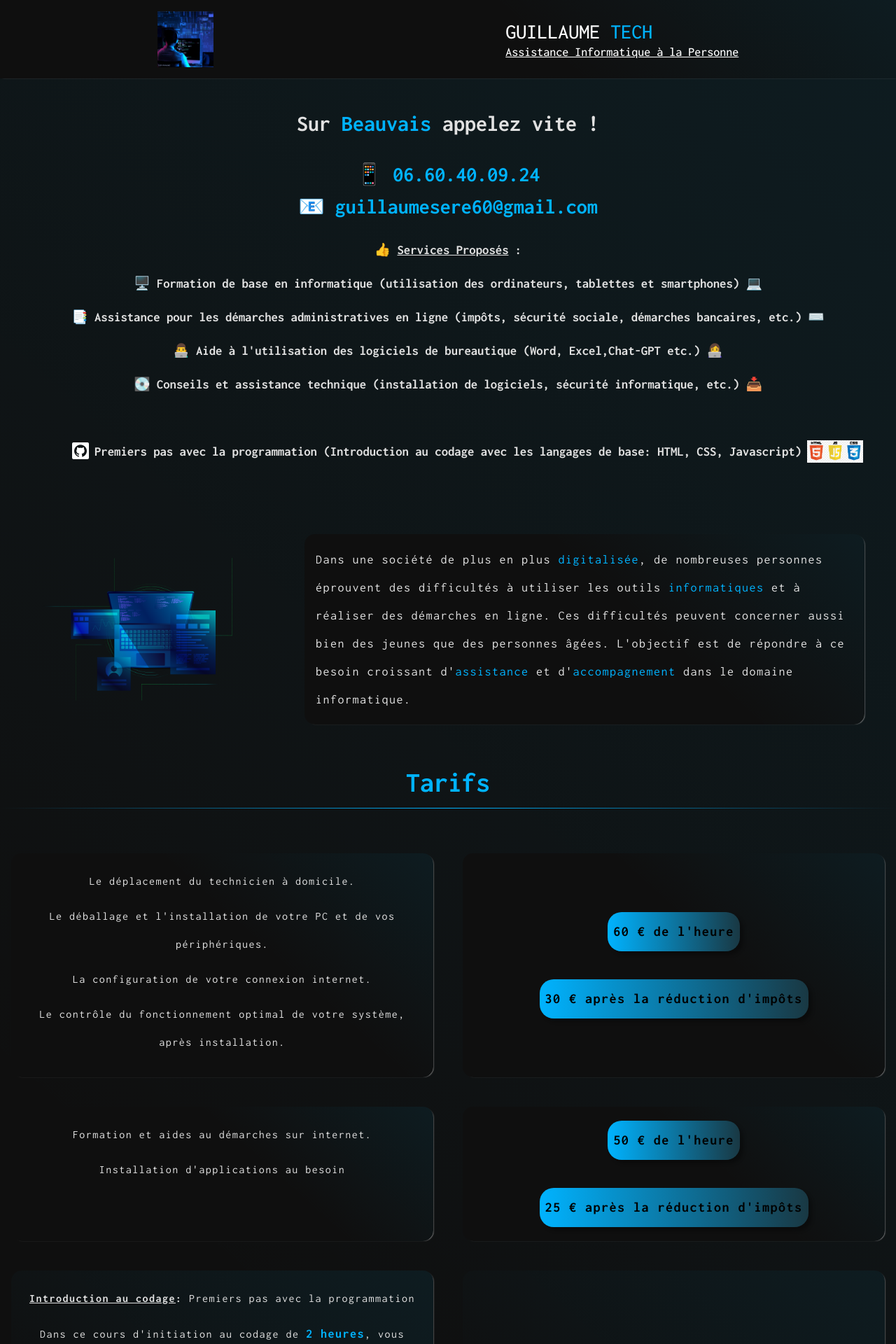
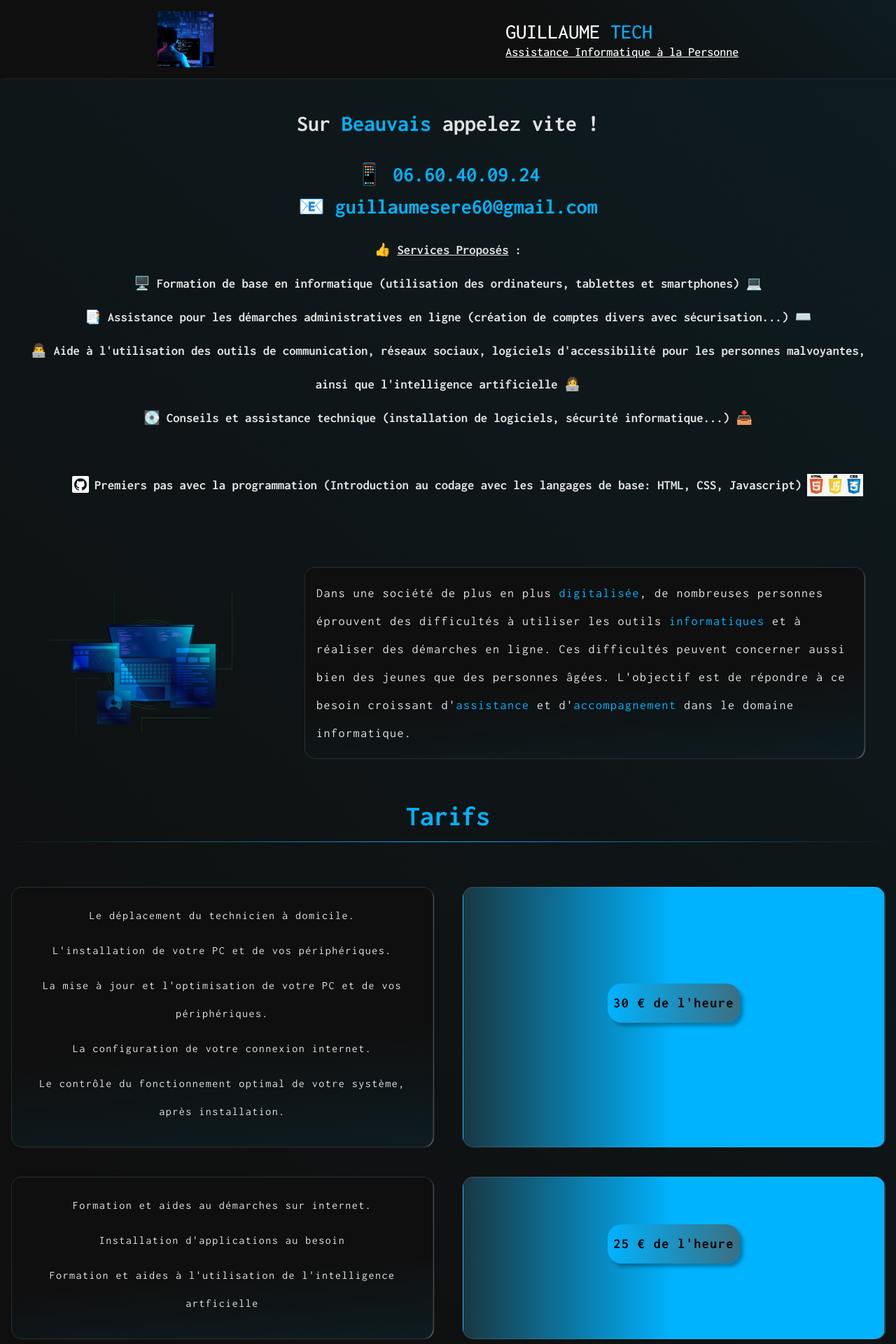
Before and after one commit to GuillaumeSere/guillaume-tech, a React (Create React App) app: page / in a window 1280 px wide. Shown: the top 1920 px of the page at 70% size. Built offline with nearby package versions, Linux system fonts and the light colour scheme.

Commit message:
add info to service

```diff
--- a/src/components/Service.jsx
+++ b/src/components/Service.jsx
@@ -12,10 +12,9 @@ const Service = () => {
             <span className='number'><a className='link' href="mailto:guillaumesere60@gmail.com" target="_blank" rel="noreferrer">📧 guillaumesere60@gmail.com</a></span>
             <h3>👍 <u>Services Proposés</u> :<br/>
            <p> 🖥️ Formation de base en informatique (utilisation des ordinateurs, tablettes et smartphones) 💻<br/>
-            📑 Assistance pour les démarches administratives en ligne (impôts, sécurité sociale, démarches
-                bancaires, etc.) ⌨️<br/>
-                👨‍💻 Aide à l'utilisation des logiciels de bureautique (Word, Excel,Chat-GPT etc.) 👩‍💻<br/>
-                💽 Conseils et assistance technique (installation de logiciels, sécurité informatique, etc.) 📥</p><br/>
+            📑 Assistance pour les démarches administratives en ligne (création de comptes divers avec sécurisation...) ⌨️<br/>
+                👨‍💻 Aide à l'utilisation des outils de communication, réseaux sociaux, logiciels d'accessibilité pour les personnes malvoyantes, ainsi que l'intelligence artificielle 👩‍💻<br/>
+                💽 Conseils et assistance technique (installation de logiciels, sécurité informatique...) 📥</p><br/>
                <img className='github' src={github} alt="github" /> Premiers pas avec la programmation (Introduction au codage avec les langages de base: HTML, CSS, Javascript) <img className='langages' src={langages} alt="langages html, css, javascript" />
                 </h3>
             </div>
--- a/src/components/Tarif.jsx
+++ b/src/components/Tarif.jsx
@@ -8,21 +8,23 @@ const Tarif = () => {
             <div className="box-container">
                 <div className="box">
                     <p>Le déplacement du technicien à domicile.</p>
-                    <p>Le déballage et l'installation de votre PC et de vos périphériques.</p>
+                    <p>L'installation de votre PC et de vos périphériques.</p>
+                    <p>La mise à jour et l'optimisation de votre PC et de vos périphériques.</p>
                     <p>La configuration de votre connexion internet.</p>
                     <p>Le contrôle du fonctionnement optimal de votre système, après installation.</p>
                 </div>
                 <div className="box">
-                    <span className='price'>60 € de l'heure</span><br />
-                    <span className='price'>30 € après la réduction d'impôts</span>
+                    <span className='price'>30 € de l'heure</span><br />
+                {/* <span className='price'>30 € après la réduction d'impôts</span>*/ }
                 </div>
                 <div className="box">
                     <p>Formation et aides au démarches sur internet.</p>
                     <p>Installation d'applications au besoin</p>
+                    <p>Formation et aides à l'utilisation de l'intelligence artficielle</p>
                 </div>
                 <div className="box">
-                    <span className='price'>50 € de l'heure</span><br />
-                    <span className='price'>25 € après la réduction d'impôts</span>
+                    <span className='price'>25 € de l'heure</span><br />
+                   {/*<span className='price'>25 € après la réduction d'impôts</span>*/}
                 </div>
                 <div className="box">
                     <p><strong><u>Introduction au codage</u>:</strong> Premiers pas avec la programmation</p>
@@ -55,7 +57,7 @@ const Tarif = () => {
                         Ressources pour un apprentissage et une pratique plus poussés</p>
                 </div>
                 <div className="box">
-                    <span className='prices'>150 € la prestation</span><br />
+                    <span className='prices'>100 € la prestation</span><br />
                 </div>
             </div>
         </div>
--- a/src/components/contact.css
+++ b/src/components/contact.css
@@ -80,7 +80,7 @@
 }
 .btn.btn-primary.contact:hover{
     background: linear-gradient(90deg,#00b3ff 50%, #193843 100%);
-    color: rgb(225, 225, 225);
+    color: black;
     border: 2px solid transparent;
     font-weight: bold;
 }
--- a/src/components/footer.css
+++ b/src/components/footer.css
@@ -1,5 +1,4 @@
 footer{
-    background: black;
     padding: 3rem 0;
     text-align: center;
     font-size: 0.9rem;
--- a/src/components/home.css
+++ b/src/components/home.css
@@ -13,8 +13,9 @@
     font-size: 18px;
     line-height: 2.5rem;
     letter-spacing: 1.5px;
-    background:linear-gradient(222deg, rgba(0, 172, 229, 0.5) -208.03%, rgba(229, 0, 0, 0.00) 41.32%),#0F0F0F;
+    background:linear-gradient(355deg, rgba(0, 172, 229, 0.5) -208.03%, rgba(229, 0, 0, 0.00) 41.32%),#0F0F0F;
     box-shadow: 2px 1px 2px -2px #d8d5d5;
+    border: 1px solid rgba(255, 255, 255, 0.1);
     color:rgb(225, 225, 225);
 }
 .info span{
--- a/src/components/tarif.css
+++ b/src/components/tarif.css
@@ -25,7 +25,7 @@
   }
 
   .box {
-    background:linear-gradient(222deg, rgba(0, 172, 229, 0.5) -208.03%, rgba(229, 0, 0, 0.00) 41.32%),#0F0F0F;
+    background:linear-gradient(355deg, rgba(0, 172, 229, 0.5) -208.03%, rgba(229, 0, 0, 0.00) 41.32%),#0F0F0F;
     padding: 20px;
     margin: 1rem;
     box-shadow: 2px 1px 2px -2px #d8d5d5;
@@ -33,6 +33,7 @@
     line-height: 2.5rem;
     letter-spacing: 1.5px;
     text-align: center;
+    border: 1px solid rgba(255, 255, 255, 0.1);
   }
 
   .box:nth-child(2n) {
@@ -40,8 +41,9 @@
     justify-content: center;
     align-items: center;
     flex-direction: column;
-    background:linear-gradient(222deg, rgba(0, 172, 229, 0.5) -208.03%, rgba(213, 213, 213, 0) 41.32%),#0F0F0F;
+    background: linear-gradient(270deg,#00b3ff 50%, #193843 100%);
     font-size: 40px;
+    border: 1px solid rgba(255, 255, 255, 0.1);
   }
 
   .box:nth-child(2n) span{
@@ -56,14 +58,14 @@
   .price{
     padding: 0.5rem;
     box-shadow: 5px 5px 5px rgba(0,0,0,0.3);
-    background: linear-gradient(90deg,#00b3ff 0%, #193843 100%);
+    background: linear-gradient(90deg,#00b3ff 0%, #3b6f81  100%);
     color: black !important;
     border-radius: 20px;
   }
   .prices{
     padding: 0.5rem;
     box-shadow: 5px 5px 5px rgba(0,0,0,0.3);
-    background: linear-gradient(90deg,#00b3ff 0%, #193843 100%);
+    background: linear-gradient(90deg,#00b3ff 0%, #3b6f81 100%);
     color: black !important;
     border-radius: 20px;
     margin-top: 2.5rem !important;
@@ -91,6 +93,7 @@
         background: linear-gradient(90deg,#00b3ff 0%, #193843 100%) !important;
         color: black !important;
         border-radius: 20px;
+        margin-top: 1.5rem;
       }
 
 }
```
